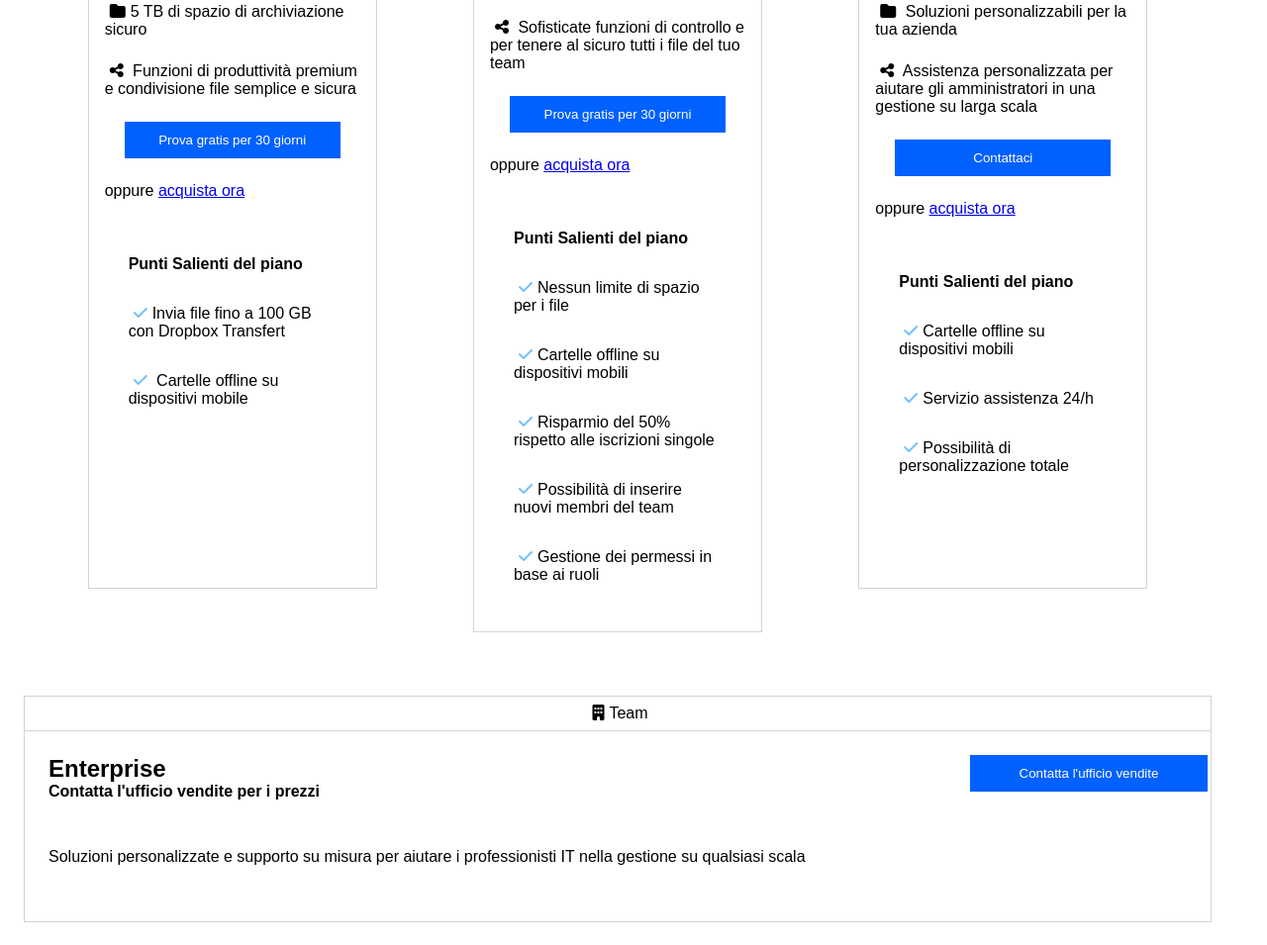
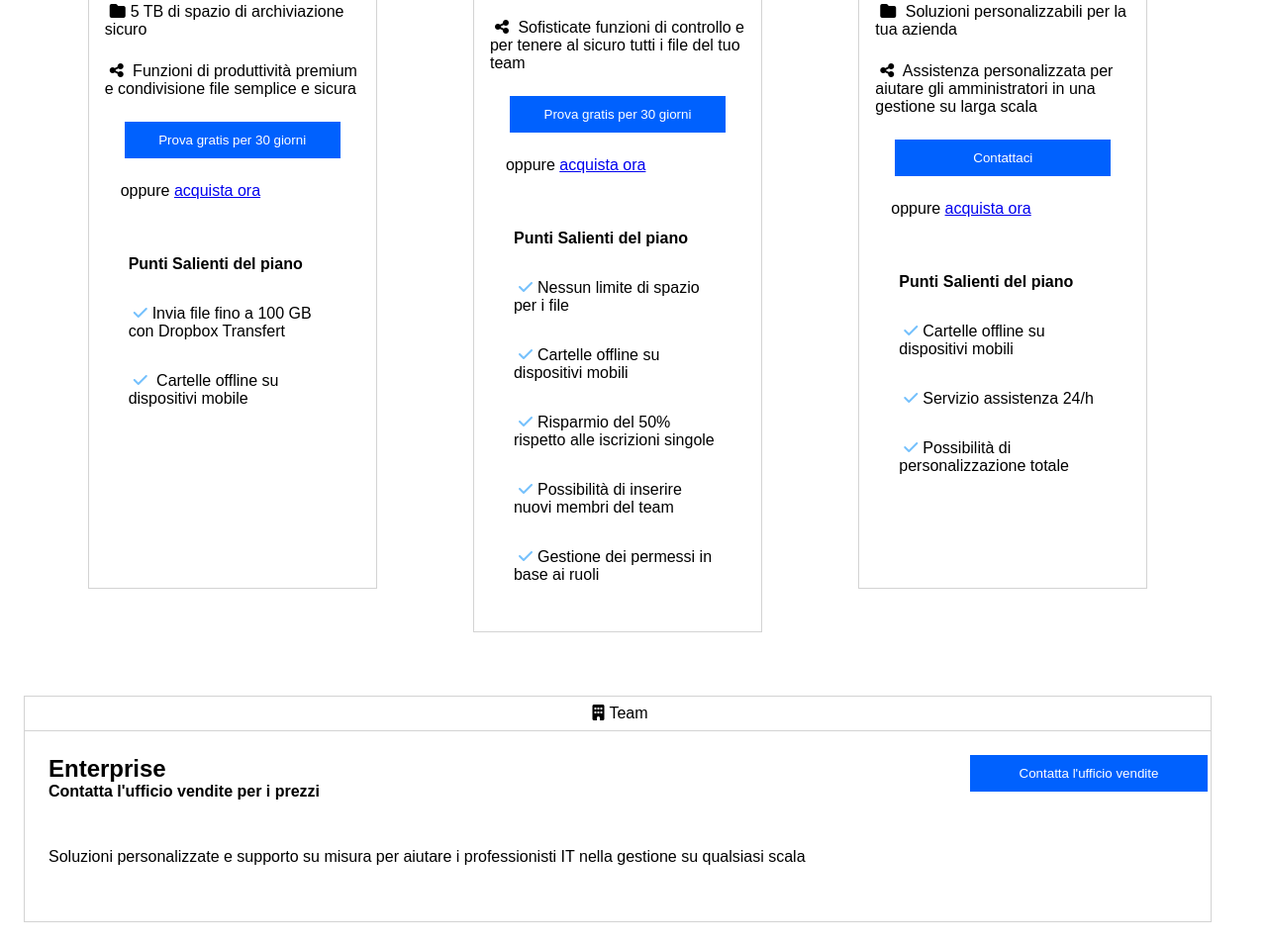
Before and after one commit to Adriano-Rotondo-dev/htmlcss-dropbox, a plain HTML site: page index.html in a window 1280 px wide. Shown: the part 1065-2020 px from the top of the page at 99% size. Drawn offline with Linux system fonts and the light colour scheme.

Commit message:
Add margin to link-buy-now class for improved spacing

```diff
--- a/css/style.css
+++ b/css/style.css
@@ -152,7 +152,9 @@ section{
     text-decoration: none;
     color: white;
 }
-
+.link-buy-now{
+    margin-left: 1rem;
+}
 .details li{
     margin:2rem 1.5rem;
 }
```
